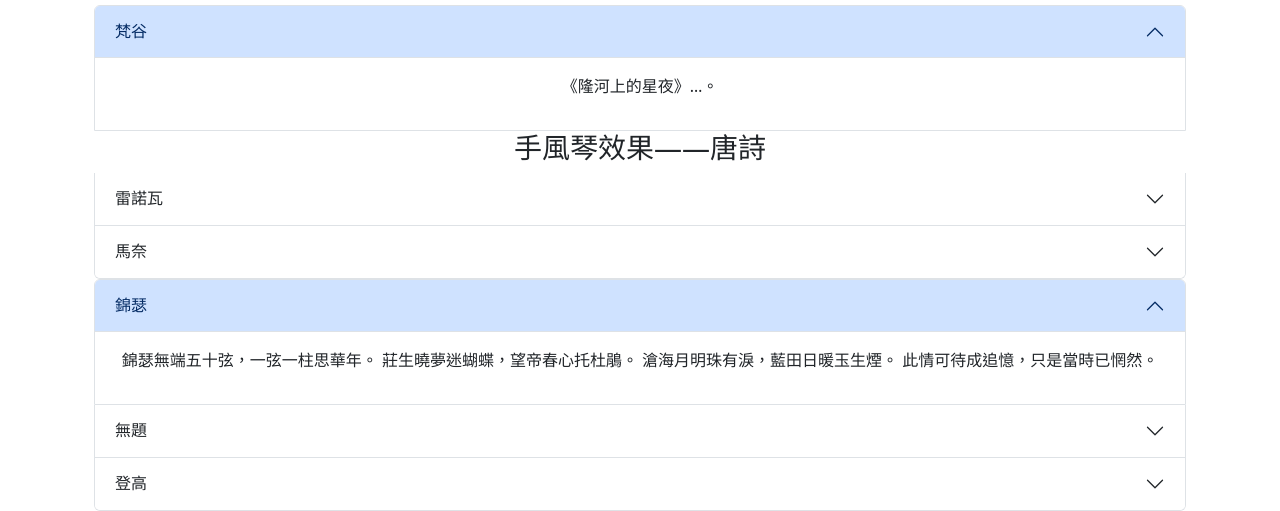
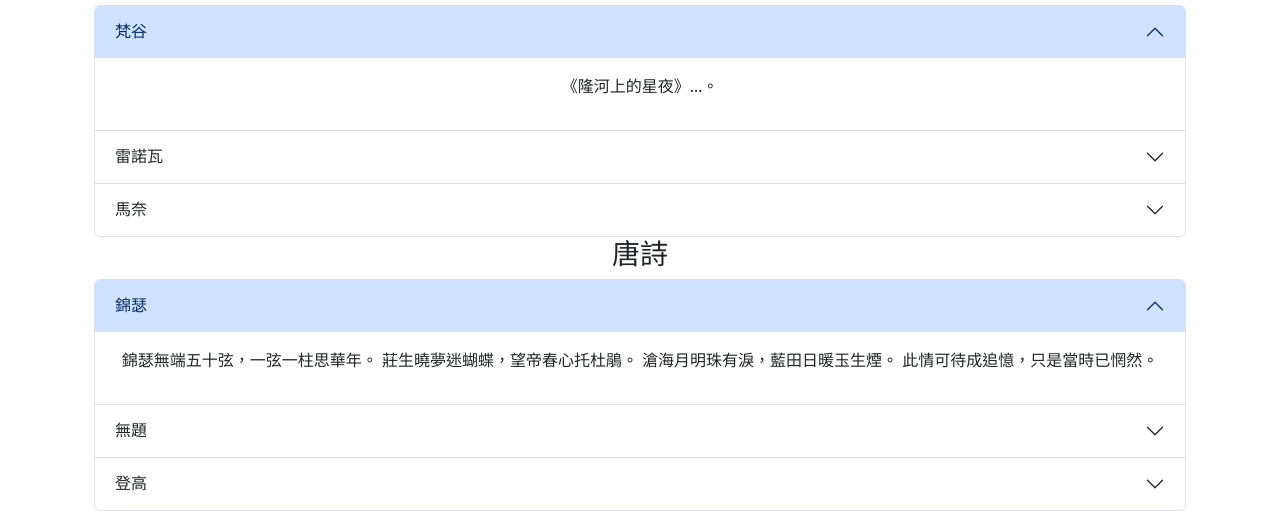
Before and after one commit to jael1118/jael1118.github.io, a plain HTML site: page 1203/index.html in a window 1280 px wide. Shown: the part 2538-3049 px from the top of the page. Drawn offline with nearby package versions, Linux system fonts and the light colour scheme.

Commit message:
index.html

```diff
--- a/1203/index.html
+++ b/1203/index.html
@@ -150,7 +150,6 @@
                         </div>
                     </div>
                 </div>
-            <h3>手風琴效果——唐詩</h3>
                 <div class="accordion-item">
                     <h2 class="accordion-header" id="heading2">
                         <button type="button" class="accordion-button collapsed" data-bs-toggle="collapse"
@@ -174,6 +173,7 @@
                     </div>
                 </div>
             </div>
+            <h3>唐詩</h3>
             <div class="accordion" id="myAccordion">
               <div class="accordion-item">
                 <h2 class="accordion-header" id="heading1">
```
